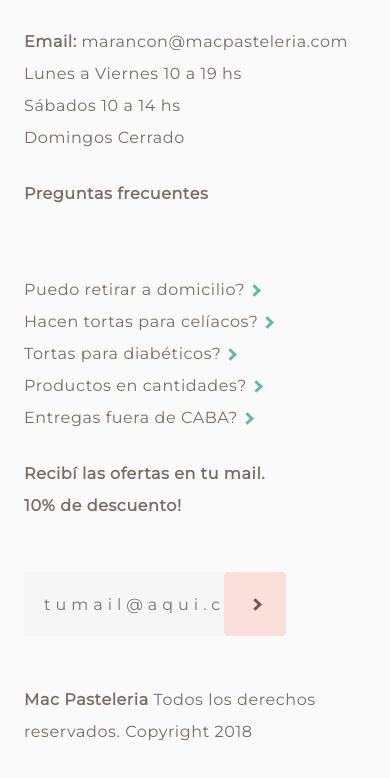
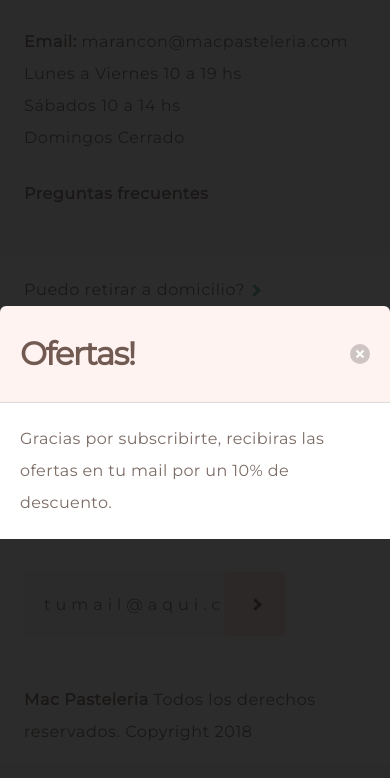
Before and after one commit to Raagh/mac-bakery, an Angular app: page /home in a window 390 px wide. Both pictures are taken after a click on the button 255 px from the left and 5147 px from the top of the page. Shown: the part 4543-5321 px from the top of the page. Built offline with nearby package versions, Linux system fonts and the light colour scheme.

Commit message:
added notification modal for contact and footer

```diff
--- a/src/app/app.module.ts
+++ b/src/app/app.module.ts
@@ -23,6 +23,7 @@ import { ProductsCarrouselComponent } from './views/products/products-carrousel/
 
 import { AboutComponent } from './views/about/about.component';
 import { ContactComponent } from './views/contact/contact.component';
+
 
 
 const appRoutes: Routes = [
--- a/src/app/shared/footer/footer.component.html
+++ b/src/app/shared/footer/footer.component.html
@@ -46,7 +46,7 @@
         </span>
         <div class="is-inline-flex">
           <input type="email" class="footer-email" placeholder="tumail@aqui.com" id="email-sender">
-          <button class="footer-email-button">
+          <button class="footer-email-button" (click)="subscribe()">
             <i class="right-arrow-brown"></i>
           </button>
         </div>
@@ -57,4 +57,5 @@
   <div class="footer-title">
     <span class="is-bold">Mac Pasteleria</span> Todos los derechos reservados. Copyright 2018
   </div>
+  <app-notification-modal title="{{modalTitle}}" text="{{modalText}}" isActive="{{isModalActive}}"></app-notification-modal>
 </footer>
--- a/src/app/shared/footer/footer.component.ts
+++ b/src/app/shared/footer/footer.component.ts
@@ -1,15 +1,27 @@
 import { Component, OnInit } from '@angular/core';
 
 @Component({
-  selector: 'app-footer',
-  templateUrl: './footer.component.html',
-  styleUrls: ['./footer.component.scss']
+    selector: 'app-footer',
+    templateUrl: './footer.component.html',
+    styleUrls: ['./footer.component.scss']
 })
 export class FooterComponent implements OnInit {
 
-  constructor() { }
+    constructor() {
+        this.isModalActive = false;
+        this.modalTitle = "Ofertas!";
+        this.modalText = "Gracias por subscribirte, recibiras las ofertas en tu mail por un 10% de descuento.";
+    }
 
-  ngOnInit() {
-  }
+    public isModalActive: boolean;
+    public modalTitle: string;
+    public modalText: string;
+
+    ngOnInit() {
+    }
+
+    subscribe() {
+        this.isModalActive = !this.isModalActive;
+    }
 
 }
--- a/src/app/shared/hero-contact/hero-contact.component.html
+++ b/src/app/shared/hero-contact/hero-contact.component.html
@@ -14,7 +14,7 @@
         <button class="button-bakery is-green" type="button">ESCRIBIME</button>
       </a>
 
-      <button class="button-bakery is-red" type="button">TEL: 47854422</button>
+      <button class="button-bakery is-red not-mobile" type="button">TEL: 47854422</button>
     </div>
   </article>
 </section>
--- a/src/app/shared/hero-contact/hero-contact.component.scss
+++ b/src/app/shared/hero-contact/hero-contact.component.scss
@@ -43,12 +43,19 @@
   color: #7b6b65;
 }
 
+.not-mobile {
+  display: none;
+}
+
 @media screen and (max-width: 800px) {
   .hero-section {
     padding-top: 30px;
   }
   .button-bakery {
     margin-left: 0px;
+  }
+  .not-mobile {
+    display: block;
   }
 }
 
--- a/src/app/shared/notification-modal/notification-modal.component.html
+++ b/src/app/shared/notification-modal/notification-modal.component.html
@@ -1,16 +1,14 @@
-<div class="modal">
+<div class="modal" [ngClass]="{'is-active': isActive}">
   <div class="modal-background"></div>
   <div class="modal-card">
-    <header class="modal-card-head">
-      <p class="modal-card-title">Modal title</p>
-      <button class="delete" aria-label="close"></button>
+    <header class="modal-card-head is-pink">
+      <p class="modal-card-title card-title">{{title}}</p>
+      <button class="delete" aria-label="close" (click)="closeModal()"></button>
     </header>
     <section class="modal-card-body">
-      <!-- Content ... -->
+      <p class="card-body-text">
+        {{text}}
+      </p>
     </section>
-    <footer class="modal-card-foot">
-      <button class="button is-success">Save changes</button>
-      <button class="button">Cancel</button>
-    </footer>
   </div>
 </div>
--- a/src/app/shared/notification-modal/notification-modal.component.scss
+++ b/src/app/shared/notification-modal/notification-modal.component.scss
@@ -0,0 +1,27 @@
+@import './src/styles.scss';
+.card-body-text {
+  font-family: Montserrat;
+  font-size: 16px;
+  font-weight: normal;
+  font-style: normal;
+  font-stretch: normal;
+  line-height: 2;
+  letter-spacing: 0.4px;
+  color: #7b6b65;
+}
+
+.card-title {
+  font-family: Montserrat;
+  font-size: 32px;
+  font-weight: normal;
+  font-style: normal;
+  font-stretch: normal;
+  line-height: 1.75;
+  letter-spacing: -1.3px;
+  color: #715a52;
+  font-weight: bold;
+}
+
+.is-pink {
+  background-color: #fff3f2;
+}
--- a/src/app/shared/notification-modal/notification-modal.component.ts
+++ b/src/app/shared/notification-modal/notification-modal.component.ts
@@ -1,4 +1,4 @@
-import { Component, OnInit } from '@angular/core';
+import { Component, OnInit, Input, SimpleChanges, Output } from '@angular/core';
 
 @Component({
     selector: 'app-notification-modal',
@@ -10,6 +10,20 @@ export class NotificationModalComponent implements OnInit {
     constructor() { }
 
     ngOnInit() {
+        this.isActive = false;
+    }
+
+    @Input()
+    isActive: boolean;
+
+    @Input()
+    title: string;
+
+    @Input()
+    text: string;
+
+    closeModal() {
+        this.isActive = false;
     }
 
 }
--- a/src/app/views/contact/contact.component.html
+++ b/src/app/views/contact/contact.component.html
@@ -12,7 +12,7 @@
     <p class="contact-form-text">o por teléfono al
       <input class="contact-input" type="text" placeholder="tu teléfono"> Gracias!
     </p>
-    <button class="button-bakery is-red" type="button">ENVIAR MENSAJE</button>
+    <button class="button-bakery is-red" (click)="sendMessage()" type="button">ENVIAR MENSAJE</button>
   </article>
 </section>
 <div class="columns contact-level">
@@ -27,3 +27,4 @@
     <br> Belgrano C, CABA (1017)
   </div>
 </div>
+<app-notification-modal title="{{modalTitle}}" text="{{modalText}}" isActive="{{isModalActive}}"></app-notification-modal>
--- a/src/app/views/contact/contact.component.ts
+++ b/src/app/views/contact/contact.component.ts
@@ -1,15 +1,27 @@
 import { Component, OnInit } from '@angular/core';
 
 @Component({
-  selector: 'app-contact',
-  templateUrl: './contact.component.html',
-  styleUrls: ['./contact.component.scss']
+    selector: 'app-contact',
+    templateUrl: './contact.component.html',
+    styleUrls: ['./contact.component.scss']
 })
 export class ContactComponent implements OnInit {
 
-  constructor() { }
+    public modalTitle: string;
+    public modalText: string;
+    public isModalActive: boolean;
 
-  ngOnInit() {
-  }
+    constructor() {
+        this.modalTitle = "Contacto!";
+        this.modalText = "Gracias por contactarte conmigo, te respondere a tu mail a la brevedad!.";
+        this.isModalActive = false;
+    }
+
+    ngOnInit() {
+    }
+
+    sendMessage() {
+        this.isModalActive = !this.isModalActive;
+    }
 
 }
```
Lines whose indentation alone changed are shown as unchanged.
